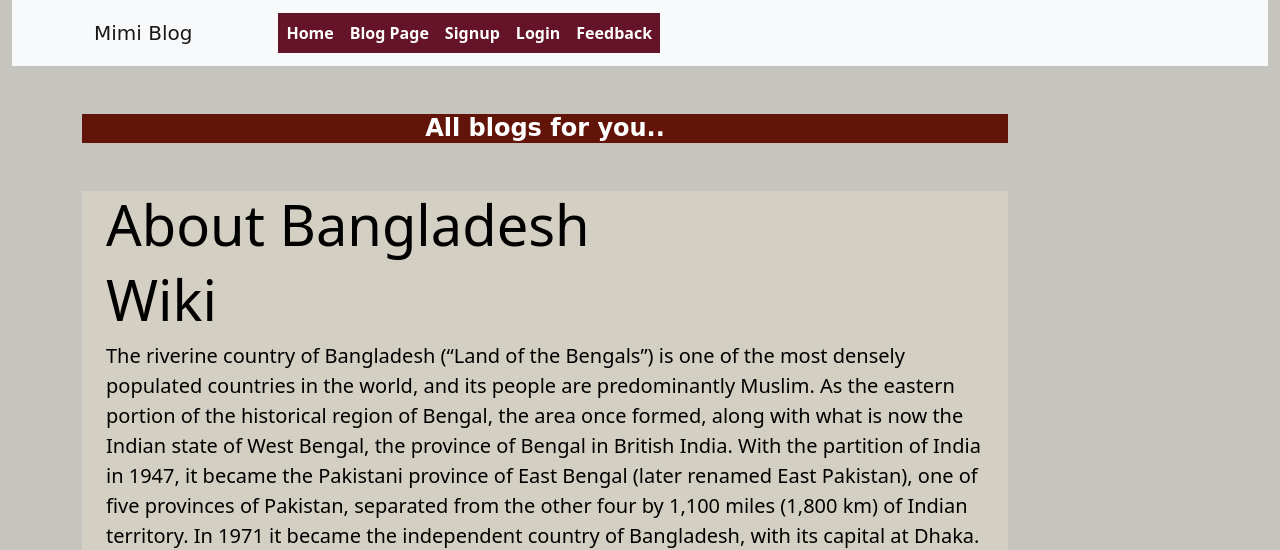
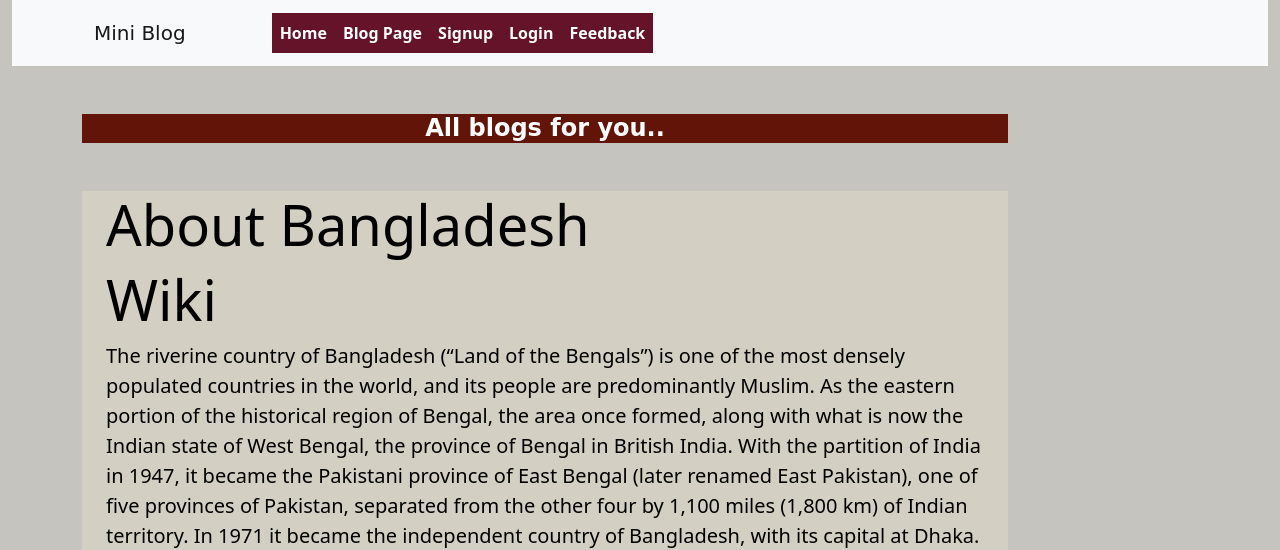
Before and after one commit to Shammi141/miniblog, a Django app: page /blogpage/ in a window 1280 px wide. Shown: the top 550 px of the page. Run offline with Django 3.2, Linux system fonts and the light colour scheme; data comes from the database, SQL or seed files in the repository; some libraries are stand-ins or nearby versions.

Commit message:
blogproject

```diff
--- a/blog/templates/blog/navbar.html
+++ b/blog/templates/blog/navbar.html
@@ -1,7 +1,7 @@
 
 <nav class="navbar navbar-expand-lg navbar-light bg-light">
   <div class="container-fluid">
-    <a class="navbar-brand" href="#" style="font-size:20px; line-height:50px; padding: 0 70px; font-family: 'Pacifico', cursive;">Mimi Blog</a>
+    <a class="navbar-brand" href="#" style="font-size:20px; line-height:50px; padding: 0 70px; font-family: 'Pacifico', cursive;">Mini Blog</a>
     <button class="navbar-toggler" type="button" data-bs-toggle="collapse" data-bs-target="#navbarNav" aria-controls="navbarNav" aria-expanded="false" aria-label="Toggle navigation">
       <span class="navbar-toggler-icon"></span>
     </button>
```
